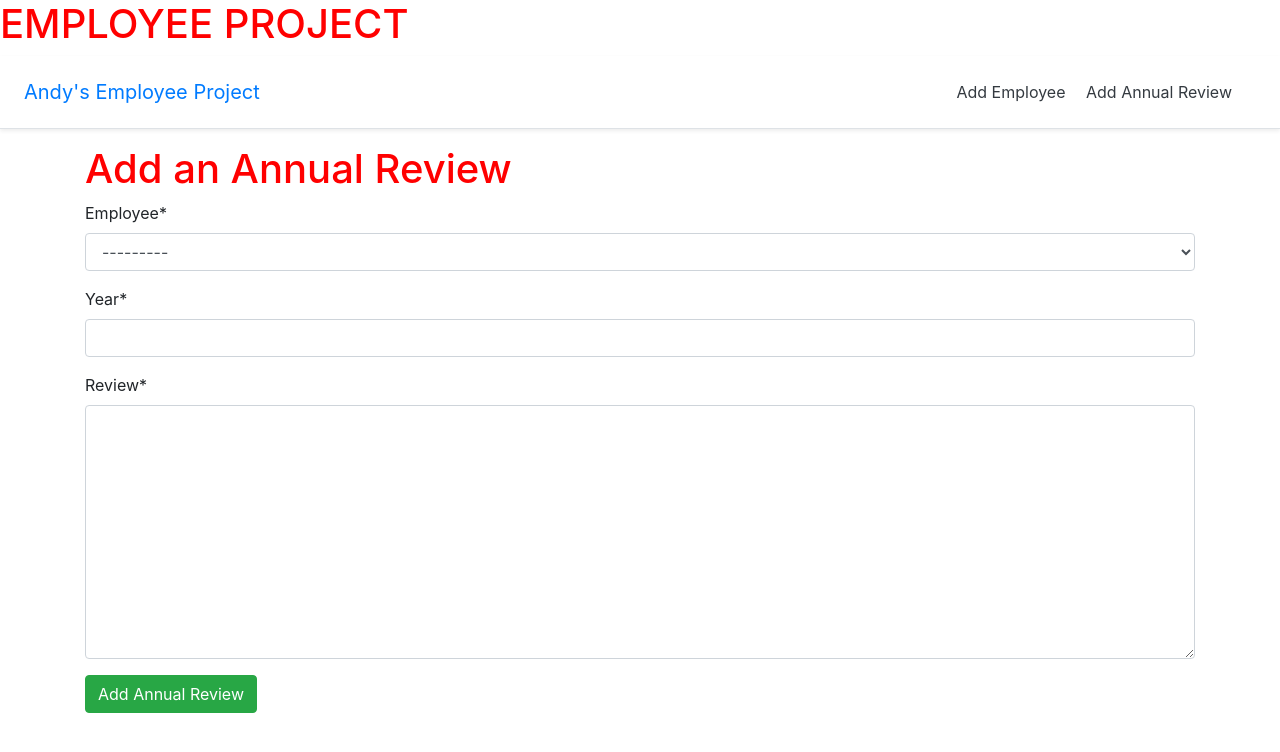
After one commit to TheKid77/FormsandModelsExperiments, a Django app: page /employees/add_annual_review/ in a window 1280 px wide. The commit adds this page. Shown: the top 752 px of the page. Run offline with Django 3.2, Linux system fonts and the light colour scheme; data that the repository does not hold is empty; some libraries are stand-ins or nearby versions.

Commit message:
reviews added

```diff
--- a/employees/forms.py
+++ b/employees/forms.py
@@ -1,4 +1,4 @@
-from .models import Employee
+from .models import Employee, AnnualReview
 from django import forms
 from django.forms import ModelForm, Textarea
 from django.core.exceptions import ValidationError
@@ -29,3 +29,8 @@ class AddEmployee(ModelForm):
 
         # Remember to always return the cleaned data.
         return data
+
+class AddAnnualReview(ModelForm):
+    class Meta:
+        model = AnnualReview
+        fields = '__all__'
--- a/employees/models/annualreview.py
+++ b/employees/models/annualreview.py
@@ -9,3 +9,6 @@ class AnnualReview(models.Model):
     )
     year = models.IntegerField()
     review = models.TextField()
+
+    def __str__(self):
+        return str(self.employee) + ' ' + str(self.year)
--- a/employees/models/employee.py
+++ b/employees/models/employee.py
@@ -18,3 +18,6 @@ class Employee (Person):
         choices=EmployeeType.choices,
         default=EmployeeType.FULLTIMEEMPLOYEE,
     )
+
+    def __str__(self):
+        return self.first_name + ' ' + self.last_name
--- a/employees/urls.py
+++ b/employees/urls.py
@@ -1,7 +1,9 @@
 from django.urls import path
-from .views import add_employee
+from .views import HomePageView, add_employee, add_annual_review, HomePageView
 
 
 urlpatterns = [
     path('add_employee/', add_employee, name='add_employee'),
+    path('add_annual_review/', add_annual_review, name='add_annual_review'),
+    path('', HomePageView.as_view(), name='home')
 ]
--- a/employees/views.py
+++ b/employees/views.py
@@ -1,11 +1,15 @@
 from django.contrib.auth.mixins import LoginRequiredMixin, PermissionRequiredMixin
 from django.views.generic import ListView, DetailView
 from .models import Employee
-from .forms import AddEmployee
+from .forms import AddEmployee, AddAnnualReview
 from django.shortcuts import render, redirect
+from django.views.generic import TemplateView
+
+class HomePageView(TemplateView):
+    template_name = 'home.html'
 
 def add_employee(request):
-    """ Add a Book """
+    """ Add an Employee """
 
     if request.method != 'POST':
         # No data submitted, create a blank form.
@@ -16,8 +20,26 @@ def add_employee(request):
         if form.is_valid():
             form.save(commit=False)
             form.save()
-            return redirect('/employees/add_employee')
+            return redirect('/employees')
     # Display a blank or invalid form
     context = {'form': form}
     # template_name = 'books/new_book.html'
     return render(request, 'employees/add_employee.html', context)
+
+def add_annual_review(request):
+    """ Add an Annual Review """
+
+    if request.method != 'POST':
+        # No data submitted, create a blank form.
+        form = AddAnnualReview()
+    else:
+        # Post data submitted, process data
+        form = AddAnnualReview(request.POST, request.FILES)
+        if form.is_valid():
+            form.save(commit=False)
+            form.save()
+            return redirect('/employees')
+    # Display a blank or invalid form
+    context = {'form': form}
+    # template_name = 'books/new_book.html'
+    return render(request, 'employees/add_annual_review.html', context)
--- a/templates/_base.html
+++ b/templates/_base.html
@@ -10,7 +10,16 @@
   <link rel="stylesheet" href="{% static 'css/base.css' %}">
 </head>
 <body>
-    <h1>ADD A NEW EMPLOYEE</h1>
+    <h1>EMPLOYEE PROJECT</h1>
+      <div class="d-flex flex-column flex-md-row align-items-center p-3 px-md-4
+      mb-3 bg-white border-bottom shadow-sm">
+      <a href="{% url 'home' %}" class="navbar-brand my-0 mr-md-auto
+      font-weight-normal">Andy's Employee Project</a>
+        <nav class="my-2 my-md-0 mr-md-3">
+          <a class="p-2 text-dark" href="{% url 'add_employee' %}">Add Employee</a>
+           <a class="p-2 text-dark" href="{% url 'add_annual_review' %}">Add Annual Review</a>
+        </nav>
+    </div>
     <div class="container">
         {% block content %}
         {% endblock content %}
--- /dev/null
+++ b/templates/employees/add_annual_review.html
@@ -0,0 +1,17 @@
+<!-- templates/add_employee.html-->
+{% extends '_base.html' %}
+{% load crispy_forms_tags %}
+
+{% block title %}Add an Annual Review{% endblock title %}
+
+{% block content %}
+
+  <h1>Add an Annual Review</h1>
+
+  <form action="{% url 'add_annual_review' %}" method='post' enctype="multipart/form-data">
+    {% csrf_token %}
+    {{ form|crispy }}
+    <button class="btn btn-success" name=submit">Add Annual Review</button>
+  </form>
+
+{% endblock content %}
--- a/templates/employees/add_employee.html
+++ b/templates/employees/add_employee.html
@@ -6,6 +6,8 @@
 
 {% block content %}
 
+  <h1>Add a New Employee</h1>
+
   <form action="{% url 'add_employee' %}" method='post' enctype="multipart/form-data">
     {% csrf_token %}
     {{ form|crispy }}
```
Also changed, not shown: templates/home.html (added, +8 -0 lines).
